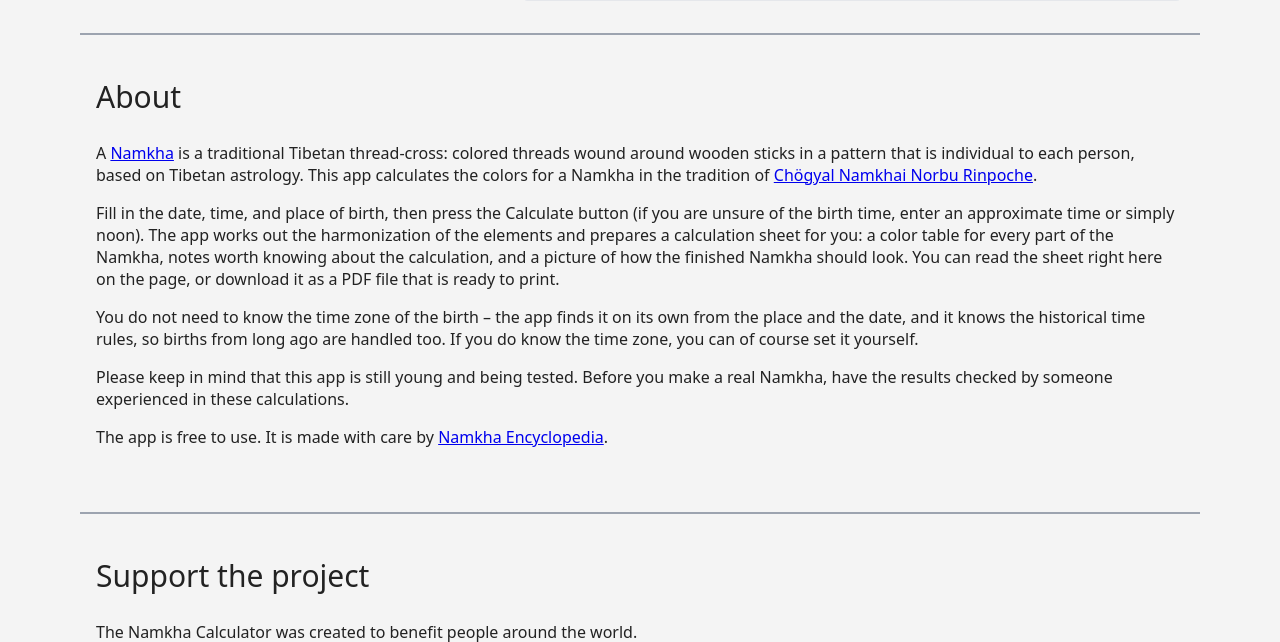
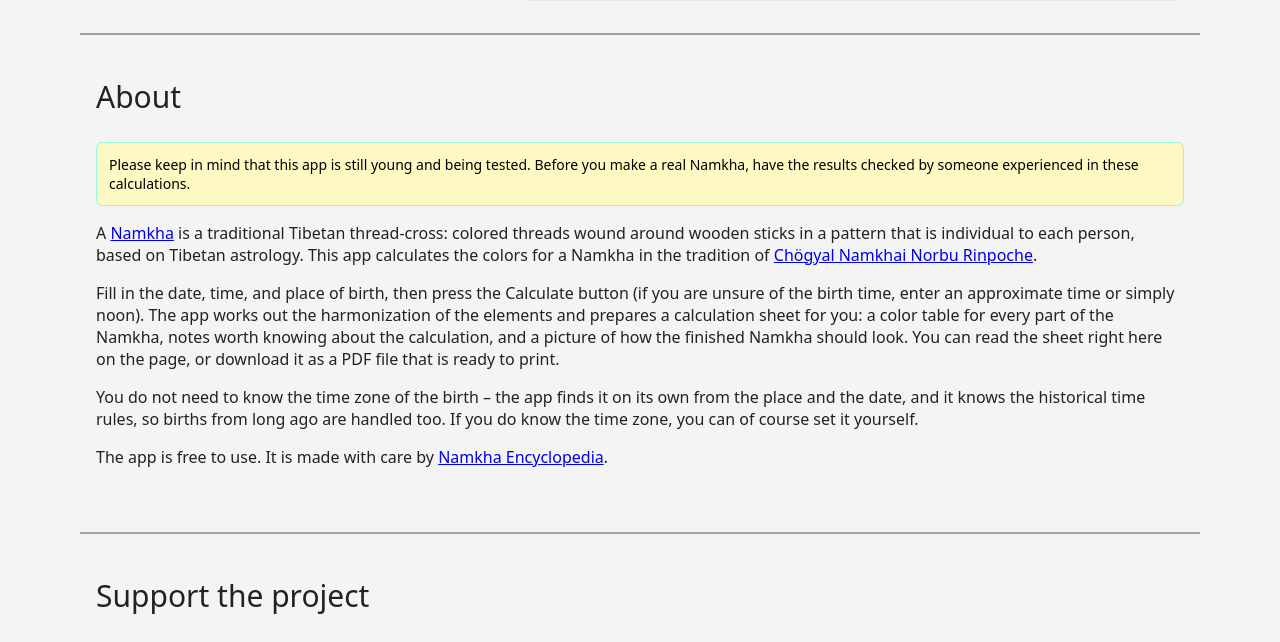
Before and after one commit to NamkhaEncyclopedia/namkha-webapp, a FastAPI app: page / in a window 1280 px wide. Shown: the part 1184-1826 px from the top of the page. Run offline with FastAPI, Linux system fonts and the light colour scheme; parts of the project's set-up code (start-up, migrations or seed data) failed here and were passed over.

Commit message:
fix(UI): move testing warning to top of about section

```diff
--- a/app/templates/_about.html
+++ b/app/templates/_about.html
@@ -1,5 +1,10 @@
 <section id="about" class="about">
   <h2>About</h2>
+  <p class="inline-tooltip" role="alert">
+    Please keep in mind that this app is still young and being tested. Before you
+    make a real Namkha, have the results checked by someone experienced in these
+    calculations.
+  </p>
   <p>
     A <a href="https://en.wikipedia.org/wiki/Namkha">Namkha</a> is a traditional
     Tibetan thread-cross: colored threads wound around wooden sticks in a pattern
@@ -24,11 +29,6 @@
     of course set it yourself.
   </p>
   <p>
-    Please keep in mind that this app is still young and being tested. Before you
-    make a real Namkha, have the results checked by someone experienced in these
-    calculations.
-  </p>
-  <p>
     The app is free to use. It is made with care by
     <a href="https://namkha-encyclopedia.com/" target="_blank" rel="noopener noreferrer">Namkha Encyclopedia</a>.
   </p>
```
